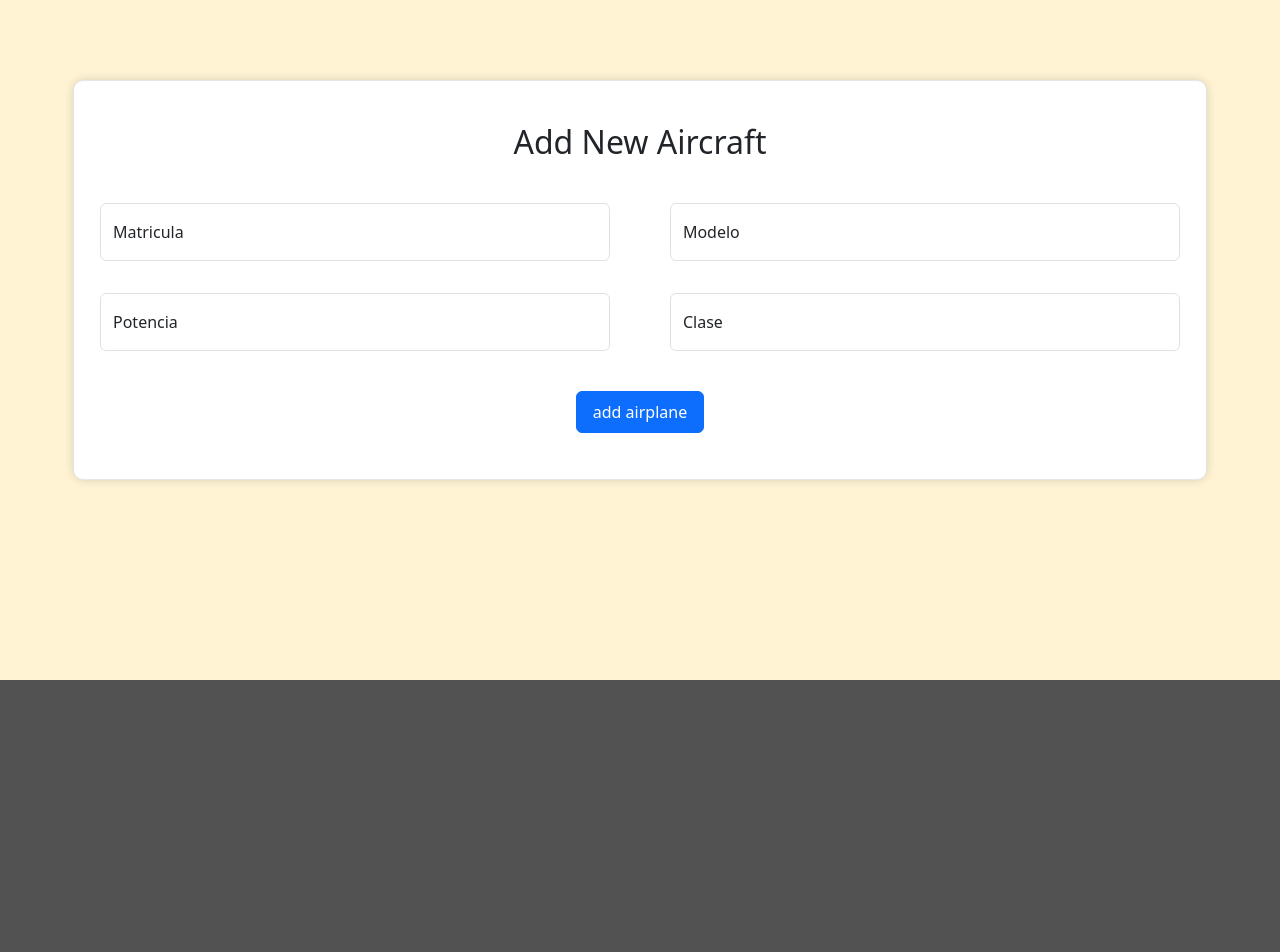
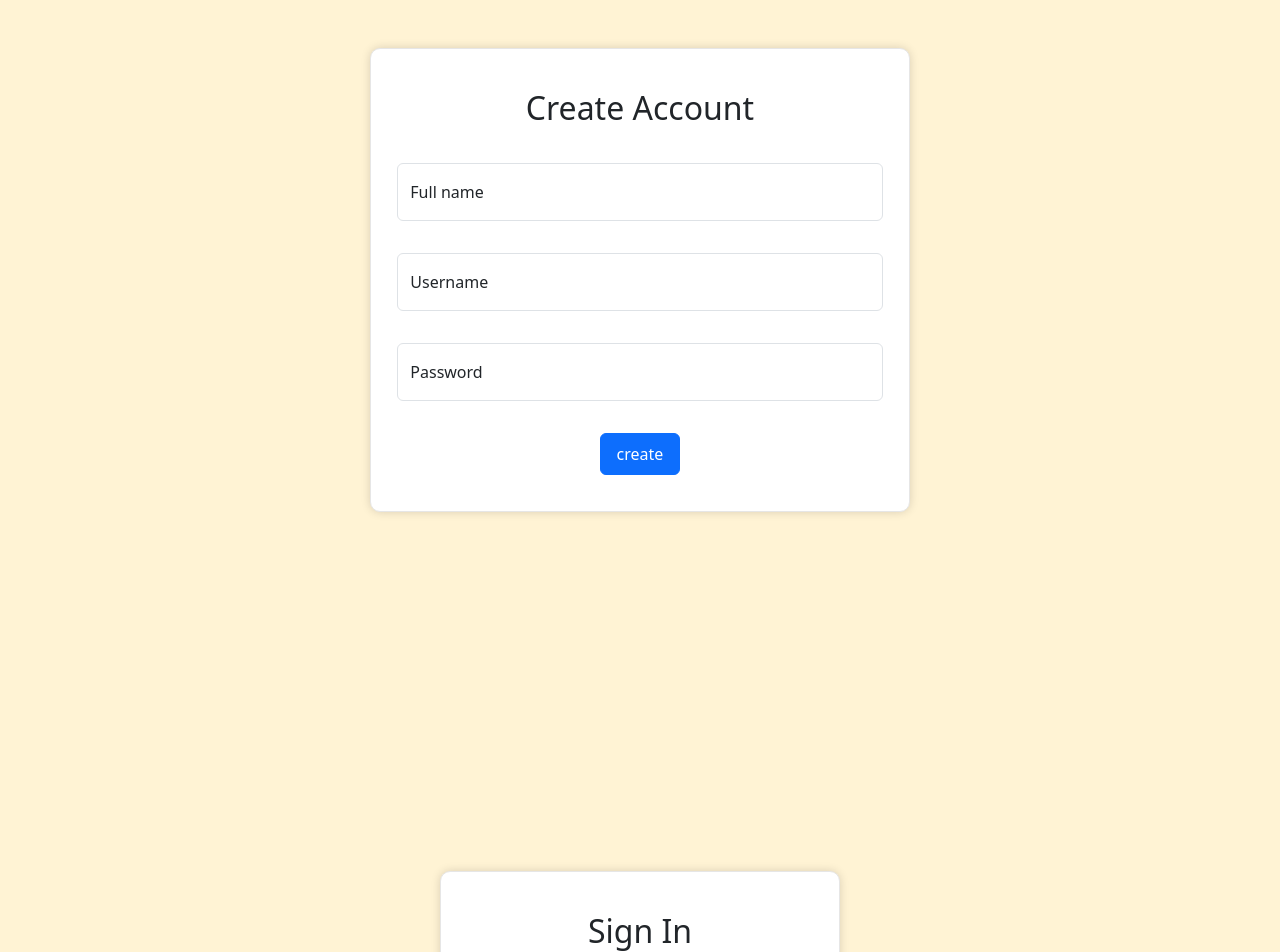
Before and after one commit to faustoleal/flight-book, a React (Vite) app in the folder frontend/: page / in a window 1280 px wide. Shown: the part 120-1072 px from the top of the page. Before the commit the page ends 800 px from the top, so only its background shows below. Built offline with nearby package versions, Linux system fonts and the light colour scheme.

Commit message:
fixing errors

```diff
--- a/frontend/src/App.jsx
+++ b/frontend/src/App.jsx
@@ -1,7 +1,7 @@
 import "./App.css";
 import Intro from "./components/intro/Intro";
 import HorasForm from "./components/horas_de_vuelo/HorasForm";
-import PilotosForm from "./components/pilotos/PilotosForm";
+import LoginForm from "./components/pilotos/LoginForm";
 import CreateAccount from "./components/pilotos/CreateAccount";
 import AvionForm from "./components/avion/AvionForm";
 
@@ -9,7 +9,8 @@ function App() {
   return (
     <>
       <Intro />
-      <AvionForm />
+      <CreateAccount />
+      <LoginForm />
     </>
   );
 }
--- a/frontend/src/components/pilotos/CreateAccount.jsx
+++ b/frontend/src/components/pilotos/CreateAccount.jsx
@@ -24,7 +24,7 @@ const CreateAccount = () => {
       <div className="form">
         <h2>Create Account</h2>
         <Form className="w-100 p-2" onSubmit={handleCreatePiloto}>
-          <Form.Group className="py-4 px-2">
+          <Form.Group className="p-2">
             <FloatingLabel controlId="name" label="Full name" className="mb-3">
               <Form.Control
                 type="text"
@@ -35,7 +35,7 @@ const CreateAccount = () => {
               />
             </FloatingLabel>
           </Form.Group>
-          <Form.Group className="py-4 px-2">
+          <Form.Group className="p-2">
             <FloatingLabel
               controlId="username"
               label="Username"
@@ -50,7 +50,7 @@ const CreateAccount = () => {
               />
             </FloatingLabel>
           </Form.Group>
-          <Form.Group className="py-4 px-2">
+          <Form.Group className="p-2">
             <FloatingLabel
               controlId="Password"
               label="Password"
@@ -65,7 +65,7 @@ const CreateAccount = () => {
               />
             </FloatingLabel>
           </Form.Group>
-          <Button className="py-2 px-3 my-3" variant="primary" type="submit">
+          <Button className="py-2 px-3 my-2" variant="primary" type="submit">
             create
           </Button>
         </Form>
--- a/frontend/src/components/pilotos/PilotosForm.jsx
+++ b/frontend/src/components/pilotos/LoginForm.jsx
@@ -1,16 +1,10 @@
-import {
-  Form,
-  Button,
-  FloatingLabel,
-  Navbar,
-  Container,
-} from "react-bootstrap";
+import { Form, Button, FloatingLabel } from "react-bootstrap";
+import { useDispatch } from "react-redux";
+import { loginPiloto } from "../../reducers/loginReducer";
 import "./pilotos.css";
 import { useState } from "react";
-import { useDispatch } from "react-redux";
-import { loginPiloto } from "../../reducers/loginReducer";
 
-const PilotosForm = () => {
+const LoginForm = () => {
   const [usuario, setUsuario] = useState("");
   const [password, setPassword] = useState("");
 
@@ -22,13 +16,9 @@ const PilotosForm = () => {
     setPassword("");
     setUsuario("");
   };
+
   return (
     <section className="pilotos">
-      <Navbar className="navbar" fixed="top">
-        <Container fluid className="nav-content">
-          <Navbar.Brand style={{ color: "#01D8D1" }}>Flight Book</Navbar.Brand>
-        </Container>
-      </Navbar>
       <div className="form">
         <h2>Sign In</h2>
         <Form className="w-100 pilotos-form" onSubmit={handleLogin}>
@@ -58,7 +48,7 @@ const PilotosForm = () => {
               />
             </FloatingLabel>
           </Form.Group>
-          <a href="">sign up</a>
+          <a>sing in</a>
           <Button
             className="py-2 px-3 my-2 w-30"
             variant="primary"
@@ -72,4 +62,4 @@ const PilotosForm = () => {
   );
 };
 
-export default PilotosForm;
+export default LoginForm;
--- a/frontend/src/main.jsx
+++ b/frontend/src/main.jsx
@@ -1,11 +1,14 @@
 import ReactDOM from "react-dom/client";
 import { Provider } from "react-redux";
+import { BrowserRouter as Router } from "react-router-dom";
+import App from "./App.jsx";
 import "./index.css";
-import App from "./App.jsx";
 import { store } from "./utils/store.js";
 
 ReactDOM.createRoot(document.getElementById("root")).render(
   <Provider store={store}>
-    <App />
+    <Router>
+      <App />
+    </Router>
   </Provider>
 );
--- a/frontend/src/reducers/loginReducer.js
+++ b/frontend/src/reducers/loginReducer.js
@@ -20,9 +20,9 @@ const loginSlice = createSlice({
 
 export const initializeLogin = () => {
   return async (dispatch) => {
-    const loggedUserJSON = window.localStorage.getItem("loggedPiloto");
-    if (loggedUserJSON) {
-      const user = JSON.parse(loggedUserJSON);
+    const loggedPilotoJSON = window.localStorage.getItem("loggedPiloto");
+    if (loggedPilotoJSON) {
+      const user = JSON.parse(loggedPilotoJSON);
       dispatch(initPiloto(user));
     } else {
       dispatch(initPiloto(null));
@@ -32,10 +32,10 @@ export const initializeLogin = () => {
 
 export const loginPiloto = (data) => {
   return async (dispatch) => {
-    const user = await loginService.login(data);
-    window.localStorage.setItem("loggedPiloto", JSON.stringify(user));
-    horasService.setToken(user.token);
-    dispatch(login(user));
+    const piloto = await loginService.login(data);
+    window.localStorage.setItem("loggedPiloto", JSON.stringify(piloto));
+    horasService.setToken(piloto.token);
+    dispatch(login(piloto));
   };
 };
 
--- a/frontend/src/reducers/pilotoReducer.js
+++ b/frontend/src/reducers/pilotoReducer.js
@@ -9,7 +9,7 @@ const pilotoSlice = createSlice({
       return action.payload;
     },
     appendPiloto(state, action) {
-      return state.push(action.payload);
+      state.push(action.payload);
     },
   },
 });
```
Also changed, not shown: 2 other files (tests, documents, lock files or other folders).
